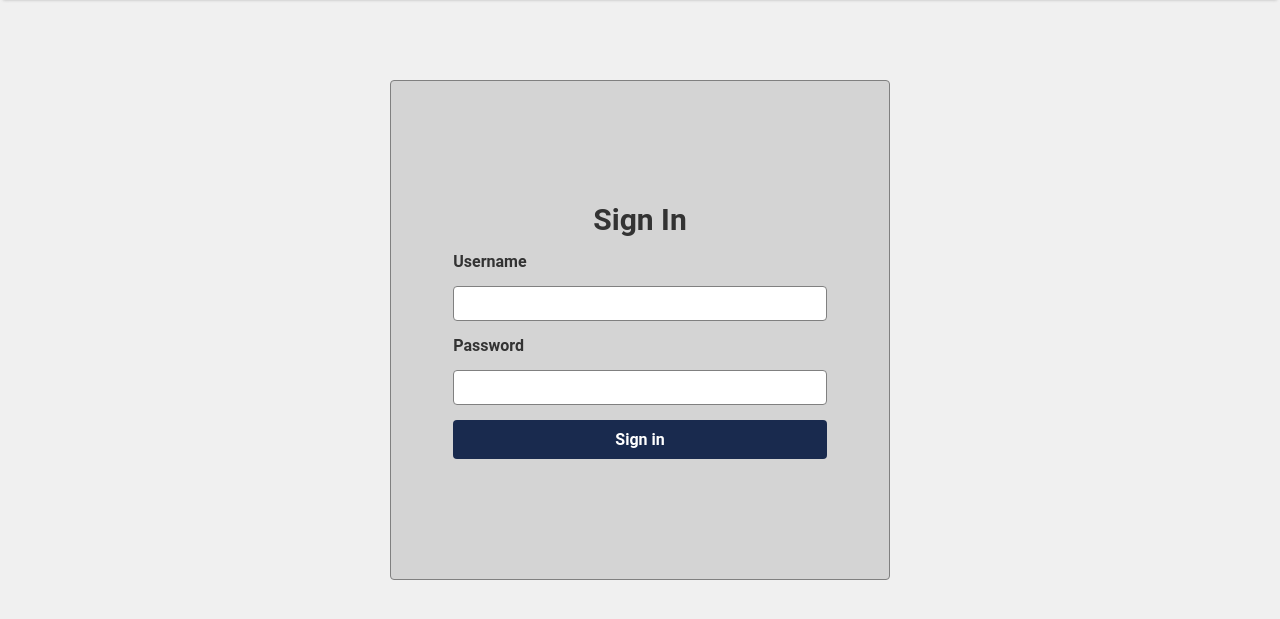
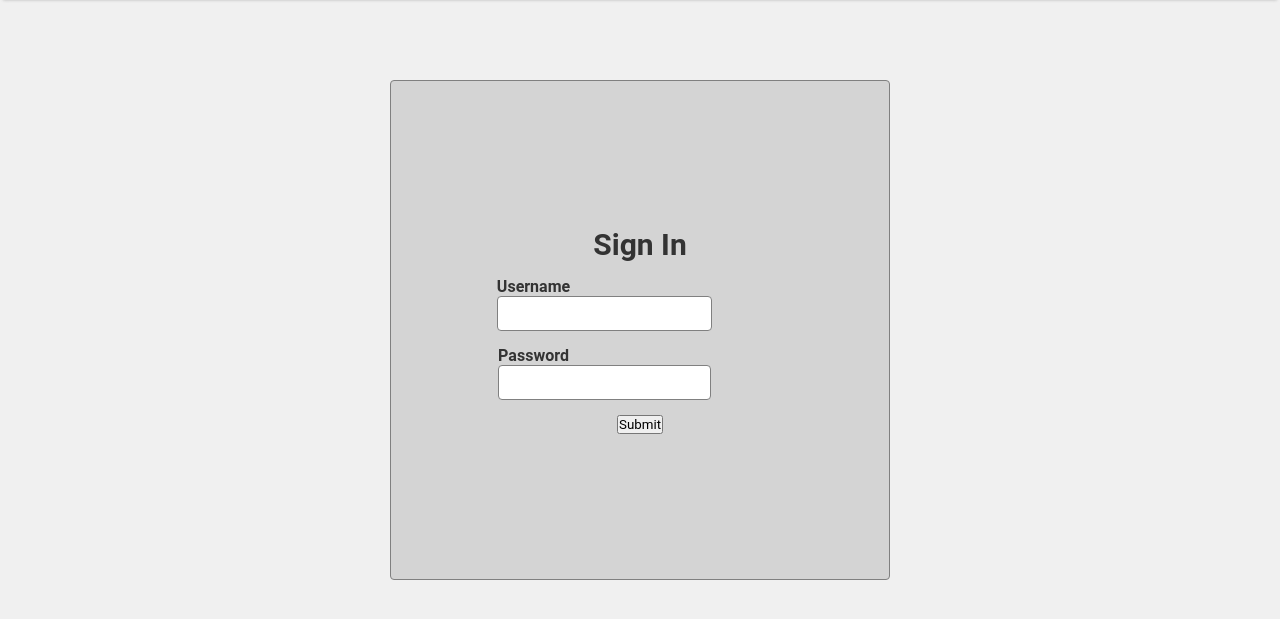
Before and after one commit to jghughesai/auto-transcript-workflow, a Flask app: page / in a window 1280 px wide. Shown: the part 80-699 px from the top of the page. Run offline with Flask 3, Linux system fonts and the light colour scheme.

Commit message:
Validate sign n form input

```diff
--- a/app.py
+++ b/app.py
@@ -23,6 +23,11 @@ class APIKeyForm(FlaskForm):
     api_key = StringField('OpenAI API Key', validators=[DataRequired(), Length(min=20, max=60)])
     submit = SubmitField('Submit')
 
+class SignInForm(FlaskForm):
+    username = StringField('Username', validators=[DataRequired(), Length(min=5, max=60)])
+    password = StringField('Password', validators=[DataRequired(), Length(min=5, max=60)])
+    submit = SubmitField('Submit')
+
 @app.route("/home", methods=["GET"])
 def home():
     form = APIKeyForm()
@@ -33,7 +38,7 @@ def home():
 
 @app.route("/", methods=["GET"])
 def index():
-    form = APIKeyForm()
+    form = SignInForm()
     return render_template("index.html", form=form)
 
 @app.route("/run_main", methods=["POST", "GET"])
@@ -85,18 +90,20 @@ def set_api_key():
 @app.route('/sign-in', methods=['POST'])
 def sign_in():
     if request.method == "POST":
-        username_env = os.environ.get("USERNAME")
-        password_env = os.environ.get("PASSWORD")
-        username = request.form.get("username")
-        password = request.form.get("password")
+        form = SignInForm()
+        if form.validate_on_submit():
+            username = form.username.data
+            password = form.password.data
+            print(f"form username: {username}")
+            print(f"form password: {password}")
 
-        if username and password and username == username_env and password == password_env:
-            session['username'] = username
-            logging.info(f"User {username} signed in successfully")
-            return redirect(url_for("home"))
+            username_env = os.environ.get("USERNAME")
+            password_env = os.environ.get("PASSWORD")
+
+            return "Success"
         else:
-            logging.warning("Invalid login attempt")
-            return redirect(url_for('index'))
+            logging.warning("Form validation failed: %s", form.errors)
+            return "Failed"
 
 if __name__ == "__main__":
     app.run(debug=True)
--- a/templates/index.html
+++ b/templates/index.html
@@ -12,15 +12,25 @@
         <h2 class="sub-title">Powered by OpenAI API</h2>
     </header>
     <section id="form-section">
-        <form action="/sign-in" method="post" class="sign-in-form">
+        <form action="/sign-in" method="post" class="sign-in-form" id="signInForm">
+            {{ form.hidden_tag() }}
             <div class="form-header">
                 <h1>Sign In</h1>
             </div>
-            <label for="username">Username</label>
+            <div class="form-group">
+                {{ form.username.label(class="form-control-label") }}
+                {{ form.username(class="form-control sign-in-input username", id="username")}}
+            </div>
+            <div class="form-group">
+                {{ form.password.label(class="form-control-label") }}
+                {{ form.password(class="form-control sign-in-input password", id="password")}}
+            </div>
+            {{ form.submit(class="btn btn-primary") }}
+            <!-- <label for="username">Username</label>
             <input type="text" name="username" class="sign-in-input username" id="username" required>
             <label for="password">Password</label>
             <input type="password" name="password" class="sign-in-input password" id="password" required>
-            <button type="submit">Sign in</button>
+            <button type="submit">Sign in</button> -->
         </form>
     </section>
 </body>
```
Also changed, not shown: templates/home.html (+5 -2 lines).
